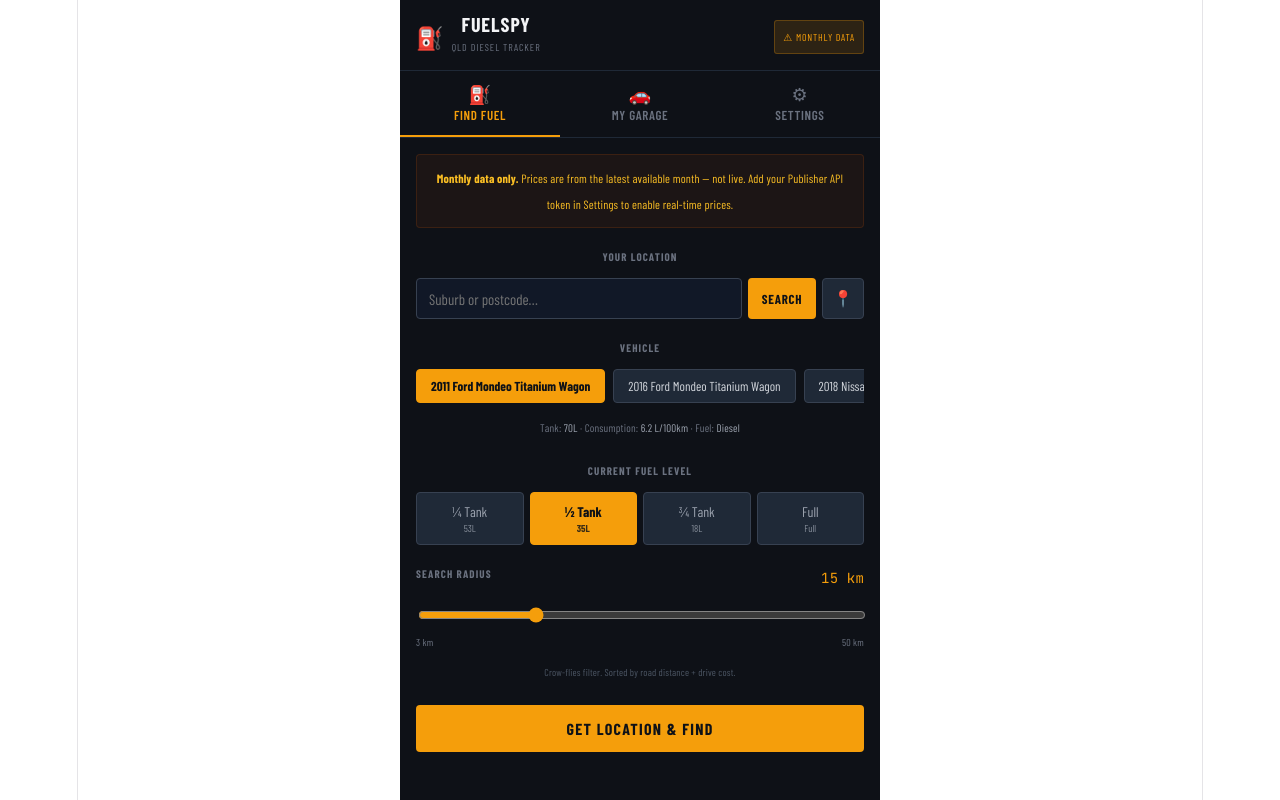
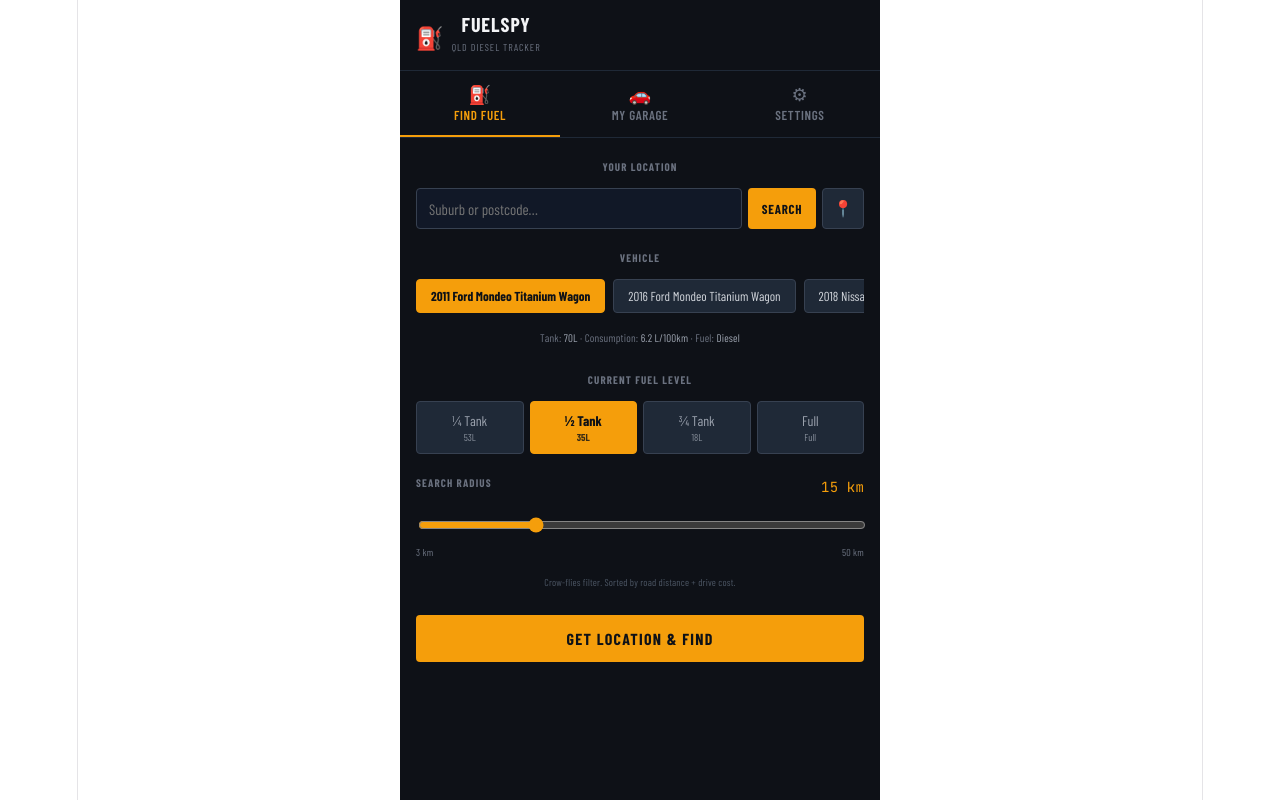
Before and after one commit to ravestewart/fuelspy, a React (Vite) app: page / in a window 1280 px wide. Built offline with nearby package versions, Linux system fonts and the light colour scheme; a web font is replaced by a local one.

Commit message:
Fix: hide monthly badge/banner until search runs, fix isLiveData state

```diff
--- a/src/App.tsx
+++ b/src/App.tsx
@@ -801,7 +801,7 @@
   const [stationError, setStationError] = useState(null);
   const [dataLabel, setDataLabel] = useState(null);
   const [apiToken, setApiToken] = useState('');
-  const [isLiveData, setIsLiveData] = useState(false);
+  const [isLiveData, setIsLiveData] = useState(false);  const [hasSearched, setHasSearched] = useState(false);
   const [tokenInput, setTokenInput] = useState('');
   const [tokenSaved, setTokenSaved] = useState(false);
   const [showAddVehicle, setShowAddVehicle] = useState(false);
@@ -969,7 +969,7 @@
     }
     if (!selectedVehicle) return;
 
-    setStationLoading(true);
+    setHasSearched(true);      setStationLoading(true);
     setStationError(null);
     setStations([]);
     setNearestId(null);
@@ -1153,7 +1153,7 @@
                 ● LIVE
               </div>
             )}
-            {!isLiveData && (
+            {hasSearched && !isLiveData && (
               <div
                 style={{
                   marginLeft: 'auto',
@@ -1181,7 +1181,7 @@
           {tab === 'find' && (
             <div>
               {/* Data freshness warning */}
-              {!isLiveData && (                <div
+              {hasSearched && !isLiveData && (                <div
                   style={{
                     background: '#78350f22',
                     border: '1px solid #92400e44',
```
